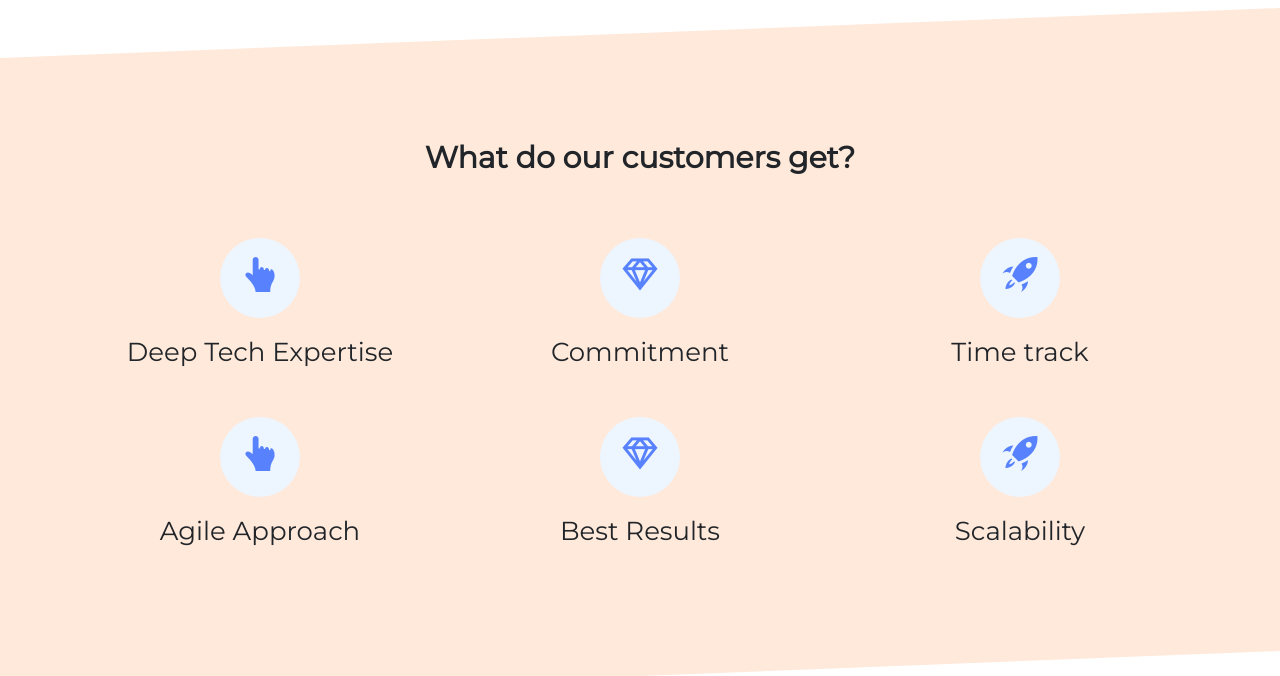
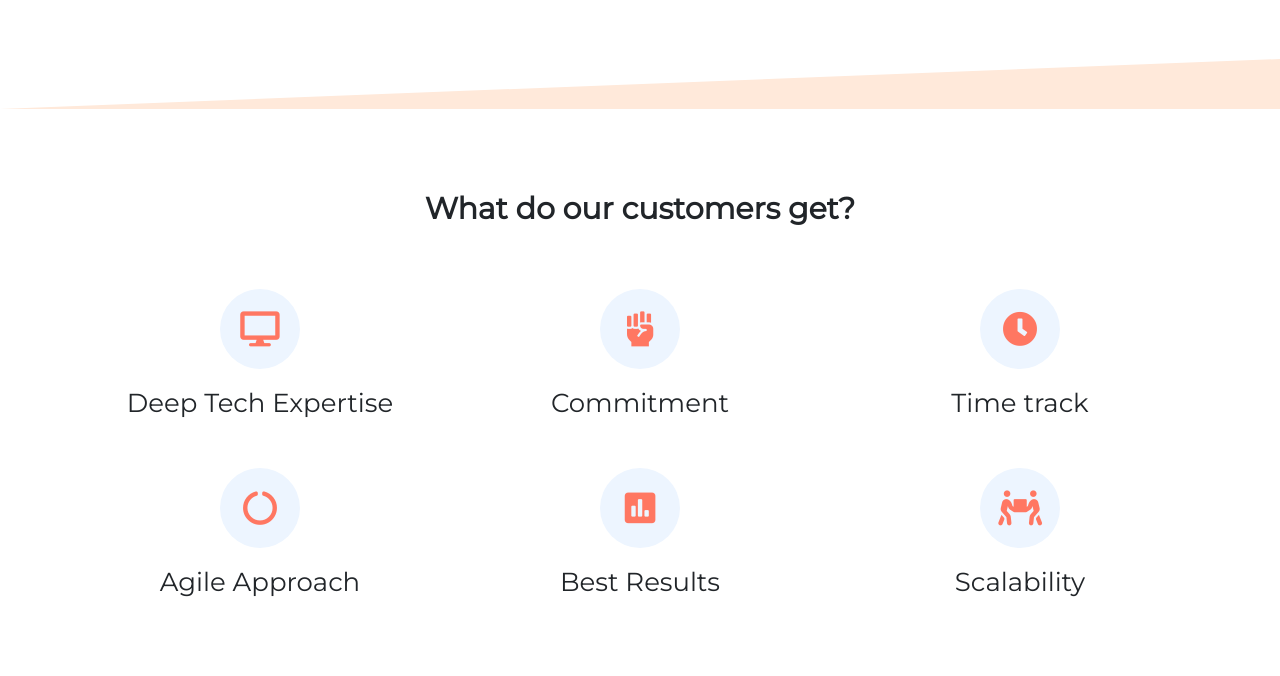
Before and after one commit to DAZ-Labs/UI-Tool-Kit, a plain HTML site: page demo-9.html in a window 1280 px wide. Shown: the part 1544-2220 px from the top of the page. Drawn offline with nearby package versions, Linux system fonts and the light colour scheme; a web font is replaced by a local one.

Commit message:
added icons and changed fonts

```diff
--- a/css/add.css
+++ b/css/add.css
@@ -100,3 +100,7 @@ hr{
 .title-h{
 	font-weight: 600;
 }
+
+.landing-container{
+	margin-top:4%;
+}
--- a/css/main.css
+++ b/css/main.css
@@ -892,6 +892,7 @@ p.p-big{
 ----------------------------------------------------*/
 .welcome-area {
 	min-height: 650px;
+	margin-top: 0%;
 }
 
 .welcome-area .welcome-text p{
--- a/demo-9.html
+++ b/demo-9.html
@@ -158,10 +158,10 @@
 							welcome-slider
       ================================================== -->
       <section class="welcome-area sec-padding p-relative o-hidden" data-scroll-index="1">
-		  <div class="container">
+		  <div class="container landing-container">
 			  <div class="row welcome-text sec-padding flex-center">
 				  <div class="col-md-6 mb-50px z-index-1">
-					  <h1 class="mb-20px top-heading">Inspire|Innovate|Develop</h1>
+					  <h1 class="mb-20px top-heading">Inspire | Innovate | Develop</h1>
 					  <p class="para-all">We turn your ideas into reality. Our solutions are perfectly tailored to your diverse business needs.</p>
 					  <a class="main-btn btn-3 mt-40px mr-10px" href="#">Get Started</a>
 				  </div>
@@ -268,25 +268,29 @@
 	  <!-- ==================================================
 							about-area
       ================================================== -->
-	  <section class="features-area sec-padding text-center bg-orange-lh triangle-top triangle-bottom" data-scroll-index="3">
+	  <section class="features-area sec-padding text-center  triangle-top triangle-bottom" data-scroll-index="3">
 		  	<div class="container">
 			  	<h1 class="title-h">What do our customers get?</h1>
 			  	<div class="row">
 				  	<div class="col-md-4">
 					  	<div class="mt-25px mb-25px wow fadeInUp" data-wow-delay="0.3s">
-						  	<i class="im im-pointer fs-35 color-blue bg-gray radius-50 mb-20px transition-3"></i>
+
+						  	<i class="fas fa-desktop fs-35 color-orange bg-gray radius-50 mb-20px transition-3"></i>
 						  	<h4>Deep Tech Expertise</h4>
     					</div>
 				  	</div>
 				  	<div class="col-md-4">
 					  <div class="mt-25px mb-25px wow fadeInUp" data-wow-delay="0.5s">
-						  <i class="im im-diamond-o fs-35 color-blue bg-gray radius-50 mb-20px transition-3"></i>
+
+					  	  <i class="fas fa-fist-raised fs-35 color-orange bg-gray radius-50 mb-20px transition-3"></i>
+						  <!--<i class="im im-diamond-o fs-35 color-orange bg-gray radius-50 mb-20px transition-3"></i>  -->
 						  <h4>Commitment</h4>
 					  </div>
 				  	</div>
 				  	<div class="col-md-4">
 					  	<div class="mt-25px mb-25px wow fadeInUp" data-wow-delay="0.7s">
-						  	<i class="im im-rocket fs-35 color-blue bg-gray radius-50 mb-20px transition-3"></i>
+
+						  	<i class="fas fa-clock fs-35 color-orange bg-gray radius-50 mb-20px transition-3"></i>
 						  	<h4>Time track</h4>
      					</div>
 				  	</div>
@@ -294,19 +298,22 @@
 			  	<div class="row">
 				  	<div class="col-md-4">
 					  	<div class="mt-25px mb-25px wow fadeInUp" data-wow-delay="0.3s">
-						  	<i class="im im-pointer fs-35 color-blue bg-gray radius-50 mb-20px transition-3"></i>
+
+						  	<i class="fas fa-circle-notch fs-35 color-orange bg-gray radius-50 mb-20px transition-3"></i>
 						  	<h4>Agile Approach</h4>
        					</div>
 				  	</div>
 				  	<div class="col-md-4">
 					  	<div class="mt-25px mb-25px wow fadeInUp" data-wow-delay="0.5s">
-						  	<i class="im im-diamond-o fs-35 color-blue bg-gray radius-50 mb-20px transition-3"></i>
+
+						  	<i class="fas fa-poll fs-35 color-orange bg-gray radius-50 mb-20px transition-3"></i>
 						  	<h4>Best Results</h4>
     					</div>
 				  	</div>
 				  	<div class="col-md-4">
 					  	<div class="mt-25px mb-25px wow fadeInUp" data-wow-delay="0.7s">
-						  	<i class="im im-rocket fs-35 color-blue bg-gray radius-50 mb-20px transition-3"></i>
+
+						  	<i class="fas fa-people-carry fs-35 color-orange bg-gray radius-50 mb-20px transition-3"></i>
 						  	<h4>Scalability</h4>
  						</div>
 				  	</div>
@@ -372,7 +379,7 @@
 		  	<h1 class="title-h">Our Values</h1>
 			  <div class="row">
 				  <div class="col-md-6">
-					  <div class="p-relative mt-25px mb-25px p-30px wow fadeInUp" data-wow-delay="0.35s">
+					  <div class="p-absolute mt-25px mb-25px p-30px wow fadeInUp" data-wow-delay="0.35s">
 						  <i class="fa fa-check fs-25 color-orange bg-gray p-15px radius-50 mb-20px transition-3"></i>
 						  <h4 class="color-orange mb-15px values-heading">Work Excellence</h4>
 						  <hr>
```
